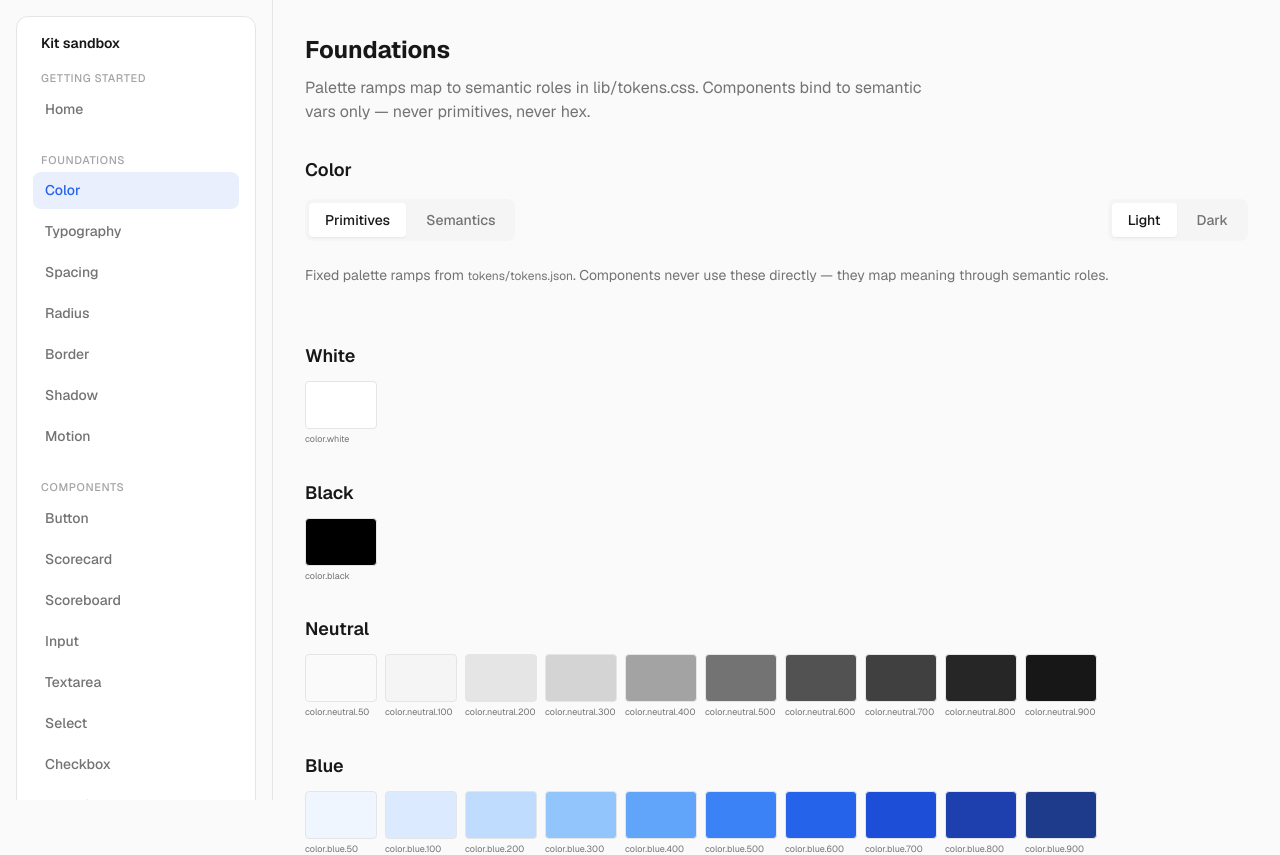
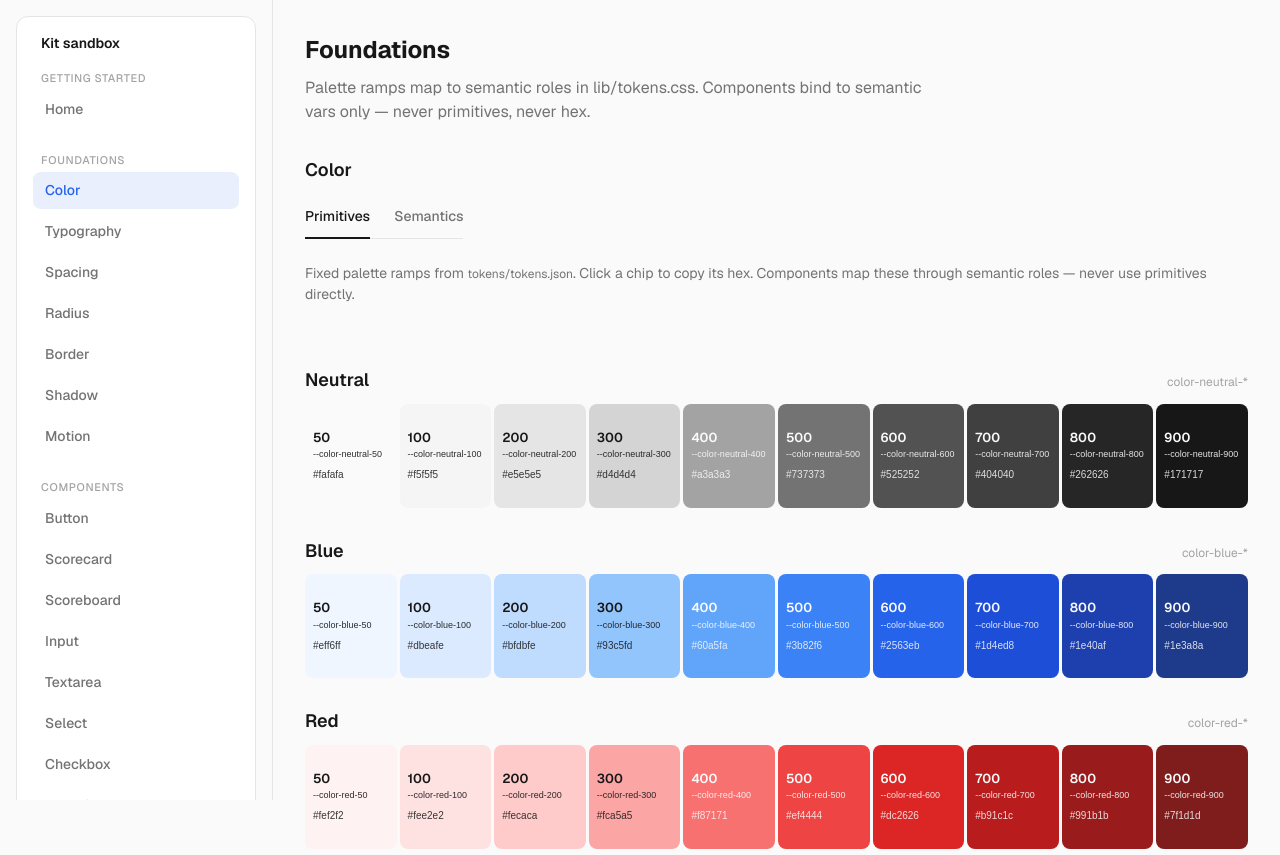
Before and after one commit to borisj74/agentic-ds-kit, a Next.js app: page /foundations in a window 1280 px wide. Shown: the top 855 px of the page. Built offline with nearby package versions, Linux system fonts and the light colour scheme.

Commit message:
Restyle Color foundations with Florence-style primitive chips
Primitives tab shows hue sections with tight chip rows, luminance-based
labels, and click-to-copy hex. Semantics tab uses matching chips. Remove
dark theme toggle from foundations Color UI.

Co-authored-by: borisj74 <borisj74@gmail.com>

```diff
--- a/app/foundations/ColorFoundations.module.css
+++ b/app/foundations/ColorFoundations.module.css
@@ -2,32 +2,23 @@
   margin-bottom: var(--space-12);
 }
 
-.toolbar {
-  display: flex;
-  flex-wrap: wrap;
-  align-items: center;
-  justify-content: space-between;
-  gap: var(--space-4);
+.tabList {
+  display: inline-flex;
+  gap: var(--space-6);
   margin-bottom: var(--space-6);
-}
-
-.tabList {
-  display: flex;
-  gap: var(--space-1);
-  padding: var(--space-1);
-  background-color: var(--surface-muted);
-  border-radius: var(--radius-md);
+  border-bottom: var(--border-width-thin) solid var(--border-faint);
 }
 
 .tab {
-  padding: var(--space-2) var(--space-4);
+  margin-bottom: -1px;
+  padding: var(--space-2) 0 var(--space-3);
   font-family: var(--font-sans);
   font-size: var(--type-size-body-sm);
   font-weight: var(--type-weight-label);
   color: var(--text-secondary);
   background: transparent;
   border: none;
-  border-radius: var(--radius-sm);
+  border-bottom: var(--border-width-medium) solid transparent;
   cursor: pointer;
 }
 
@@ -42,47 +33,11 @@
 
 .tabActive {
   color: var(--text-primary);
-  background-color: var(--surface-card);
-  box-shadow: var(--shadow-sm);
-}
-
-.themeToggle {
-  display: flex;
-  gap: var(--space-1);
-  padding: var(--space-1);
-  background-color: var(--surface-muted);
-  border-radius: var(--radius-md);
-}
-
-.themeBtn {
-  padding: var(--space-2) var(--space-4);
-  font-family: var(--font-sans);
-  font-size: var(--type-size-body-sm);
-  font-weight: var(--type-weight-label);
-  color: var(--text-secondary);
-  background: transparent;
-  border: none;
-  border-radius: var(--radius-sm);
-  cursor: pointer;
-}
-
-.themeBtn:hover {
-  color: var(--text-primary);
-}
-
-.themeBtn:focus-visible {
-  outline: 2px solid var(--border-focus);
-  outline-offset: 2px;
-}
-
-.themeBtnActive {
-  color: var(--text-primary);
-  background-color: var(--surface-card);
-  box-shadow: var(--shadow-sm);
+  border-bottom-color: var(--text-primary);
 }
 
 .lead {
-  margin: 0 0 var(--space-6);
+  margin: 0 0 var(--space-8);
   font-family: var(--font-sans);
   font-size: var(--type-size-body-sm);
   line-height: var(--type-line-body);
@@ -101,38 +56,115 @@
   gap: var(--space-8);
 }
 
-.rampBlock {
+.hueSection {
   display: flex;
   flex-direction: column;
   gap: var(--space-3);
 }
 
-.rampTitle {
+.hueHeader {
+  display: flex;
+  flex-wrap: wrap;
+  align-items: baseline;
+  justify-content: space-between;
+  gap: var(--space-2);
+}
+
+.hueTitle {
   margin: 0;
   font-family: var(--font-sans);
   font-size: var(--type-size-heading);
   font-weight: var(--type-weight-heading);
+  line-height: var(--type-line-heading);
   color: var(--text-primary);
   text-transform: capitalize;
 }
 
-.rampRow {
-  display: flex;
-  flex-wrap: wrap;
-  gap: var(--space-2);
+.huePattern {
+  font-family: var(--font-mono);
+  font-size: 0.75rem;
+  color: var(--text-muted);
 }
 
-.rampSwatch {
+.chipRow {
+  display: flex;
+  flex-wrap: nowrap;
+  gap: 3px;
+  width: 100%;
+  overflow-x: auto;
+}
+
+.chipRowSingle {
+  max-width: 12rem;
+}
+
+.chip {
+  flex: 1 1 0;
+  min-width: 5.5rem;
+  min-height: 6.5rem;
+  padding: var(--space-2) var(--space-2);
+  text-align: left;
+  border: none;
+  border-radius: var(--radius-md);
+  cursor: pointer;
+  transition: transform var(--motion-fast) ease, box-shadow var(--motion-fast) ease;
+}
+
+.chipSingle {
+  flex: 1 1 auto;
+  min-width: 6rem;
+}
+
+.chip:hover {
+  box-shadow: var(--shadow-md);
+  transform: translateY(-1px);
+}
+
+.chip:focus-visible {
+  outline: 2px solid var(--border-focus);
+  outline-offset: 2px;
+}
+
+.chipTextDark {
+  color: var(--text-primary);
+}
+
+.chipTextLight {
+  color: var(--text-inverse);
+}
+
+.chipStep {
+  display: block;
+  font-family: var(--font-sans);
+  font-size: 0.8125rem;
+  font-weight: var(--type-weight-heading);
+  line-height: 1.2;
+}
+
+.chipVar {
+  display: block;
+  margin-top: var(--space-1);
+  font-family: var(--font-mono);
+  font-size: 0.5625rem;
+  line-height: 1.3;
+  opacity: 0.9;
+  word-break: break-all;
+}
+
+.chipHex {
+  display: block;
+  margin-top: auto;
+  padding-top: var(--space-2);
+  font-family: var(--font-mono);
+  font-size: 0.625rem;
+  line-height: 1.2;
+  opacity: 0.85;
+}
+
+.semanticChip {
+  min-height: 5.5rem;
   display: flex;
   flex-direction: column;
-  gap: var(--space-1);
-  width: 4.5rem;
-}
-
-.rampColor {
-  height: 3rem;
-  border: var(--border-width-thin) solid var(--border-faint);
-  border-radius: var(--radius-sm);
 }
 
 .group {
@@ -151,39 +183,19 @@
   color: var(--text-secondary);
 }
 
-.swatches {
+.semanticChipRow {
   display: grid;
-  grid-template-columns: repeat(auto-fill, minmax(7.5rem, 1fr));
-  gap: var(--space-3);
+  grid-template-columns: repeat(auto-fill, minmax(8.5rem, 1fr));
+  gap: var(--space-2);
 }
 
-.swatch {
-  display: flex;
-  flex-direction: column;
-  gap: var(--space-1);
+@media (max-width: 767px) {
+  .chipRow {
+    flex-wrap: wrap;
+  }
+
+  .chip {
+    flex: 1 1 calc(20% - 3px);
+    min-width: 4.5rem;
+  }
 }
-
-.swatchColor {
-  height: 3.5rem;
-  border: var(--border-width-thin) solid var(--border-faint);
-  border-radius: var(--radius-md);
-}
-
-.swatchLabel {
-  font-family: var(--font-mono);
-  font-size: 0.625rem;
-  color: var(--text-primary);
-}
-
-.varName {
-  font-family: var(--font-mono);
-  font-size: 0.5625rem;
-  color: var(--text-muted);
-}
-
-.tokenName {
-  font-family: var(--font-mono);
-  font-size: 0.5625rem;
-  color: var(--text-secondary);
-  word-break: break-all;
-}
--- a/app/foundations/ColorFoundations.tsx
+++ b/app/foundations/ColorFoundations.tsx
@@ -1,19 +1,29 @@
 "use client";
 
-import { useEffect, useState } from "react";
+import { useCallback, useEffect, useRef, useState } from "react";
+import {
+  getPrimitiveHex,
+  labelToneOnHex,
+  primitiveCssVar,
+  primitiveTokenPattern,
+  rgbStringToHex,
+} from "./color-utils";
 import styles from "./ColorFoundations.module.css";
 
-type Theme = "light" | "dark";
 type ColorTab = "primitives" | "semantics";
 
-const PRIMITIVE_RAMPS = [
-  { hue: "white", steps: ["white"] as const, single: true },
-  { hue: "black", steps: ["black"] as const, single: true },
+const PRIMITIVE_RAMPS: {
+  hue: string;
+  steps: readonly string[];
+  single?: boolean;
+}[] = [
   { hue: "neutral", steps: ["50", "100", "200", "300", "400", "500", "600", "700", "800", "900"] as const },
   { hue: "blue", steps: ["50", "100", "200", "300", "400", "500", "600", "700", "800", "900"] as const },
   { hue: "red", steps: ["50", "100", "200", "300", "400", "500", "600", "700", "800", "900"] as const },
   { hue: "green", steps: ["50", "100", "200", "300", "400", "500", "600", "700", "800", "900"] as const },
   { hue: "amber", steps: ["50", "100", "200", "300", "400", "500", "600", "700", "800", "900"] as const },
+  { hue: "white", steps: ["white"], single: true },
+  { hue: "black", steps: ["black"], single: true },
 ];
 
 const SEMANTIC_GROUPS: { title: string; tokens: { name: string; var: string }[] }[] = [
@@ -102,32 +112,99 @@ const SEMANTIC_GROUPS: { title: string; tokens: { name: string; var: string }[]
   },
 ];
 
-function primitiveVar(hue: string, step: string, single?: boolean) {
-  return single ? `var(--color-${hue})` : `var(--color-${hue}-${step})`;
+function useCopyHex() {
+  const [copiedId, setCopiedId] = useState<string | null>(null);
+
+  const copyHex = useCallback(async (hex: string, id: string) => {
+    try {
+      await navigator.clipboard.writeText(hex);
+      setCopiedId(id);
+      window.setTimeout(() => setCopiedId(null), 1400);
+    } catch {
+      /* clipboard unavailable */
+    }
+  }, []);
+
+  return { copiedId, copyHex };
 }
 
-function primitiveLabel(hue: string, step: string, single?: boolean) {
-  return single ? `color.${hue}` : `color.${hue}.${step}`;
+interface PrimitiveChipProps {
+  id: string;
+  hue: string;
+  step: string;
+  single?: boolean;
+  copiedId: string | null;
+  onCopy: (hex: string, id: string) => void;
+}
+
+function PrimitiveChip({ id, hue, step, single, copiedId, onCopy }: PrimitiveChipProps) {
+  const hex = getPrimitiveHex(hue, single ? undefined : step);
+  const cssVar = primitiveCssVar(hue, single ? undefined : step);
+  const label = single ? hue : step;
+  const tone = labelToneOnHex(hex);
+  const copied = copiedId === id;
+
+  return (
+    <button
+      type="button"
+      className={`${styles.chip} ${styles[`chipText${tone === "light" ? "Light" : "Dark"}`]} ${single ? styles.chipSingle : ""}`}
+      style={{ backgroundColor: `var(${cssVar})` }}
+      onClick={() => onCopy(hex, id)}
+      aria-label={`Copy ${hex}`}
+    >
+      <span className={styles.chipStep}>{label}</span>
+      <span className={styles.chipVar}>{cssVar}</span>
+      <span className={styles.chipHex}>{copied ? "Copied ✓" : hex}</span>
+    </button>
+  );
+}
+
+interface SemanticChipProps {
+  id: string;
+  name: string;
+  cssVar: string;
+  copiedId: string | null;
+  onCopy: (hex: string, id: string) => void;
+}
+
+function SemanticChip({ id, name, cssVar, copiedId, onCopy }: SemanticChipProps) {
+  const ref = useRef<HTMLButtonElement>(null);
+  const [hex, setHex] = useState("");
+  const [tone, setTone] = useState<"light" | "dark">("dark");
+
+  useEffect(() => {
+    const el = ref.current;
+    if (!el) return;
+    const bg = getComputedStyle(el).backgroundColor;
+    const resolved = rgbStringToHex(bg);
+    setHex(resolved);
+    if (resolved.startsWith("#")) setTone(labelToneOnHex(resolved));
+  }, []);
+
+  const copied = copiedId === id;
+
+  return (
+    <button
+      ref={ref}
+      type="button"
+      className={`${styles.chip} ${styles.semanticChip} ${styles[`chipText${tone === "light" ? "Light" : "Dark"}`]}`}
+      style={{ backgroundColor: `var(${cssVar})` }}
+      onClick={() => hex && onCopy(hex, id)}
+      aria-label={`Copy ${name}`}
+    >
+      <span className={styles.chipStep}>{name}</span>
+      <span className={styles.chipVar}>{cssVar}</span>
+      <span className={styles.chipHex}>{copied ? "Copied ✓" : hex || "…"}</span>
+    </button>
+  );
 }
 
 export function ColorFoundations() {
   const [tab, setTab] = useState<ColorTab>("primitives");
-  const [theme, setTheme] = useState<Theme>("light");
-
-  useEffect(() => {
-    if (theme === "dark") {
-      document.documentElement.setAttribute("data-theme", "dark");
-    } else {
-      document.documentElement.removeAttribute("data-theme");
-    }
-    return () => {
-      document.documentElement.removeAttribute("data-theme");
-    };
-  }, [theme]);
+  const { copiedId, copyHex } = useCopyHex();
 
   return (
     <section className={styles.colorSection}>
-      <div className={styles.toolbar}>
       <div className={styles.tabList} role="tablist" aria-label="Color foundation views">
         <button
           type="button"
@@ -148,68 +225,56 @@ export function ColorFoundations() {
           Semantics
         </button>
       </div>
-        <div className={styles.themeToggle} role="group" aria-label="Theme">
-          <button
-            type="button"
-            className={`${styles.themeBtn} ${theme === "light" ? styles.themeBtnActive : ""}`}
-            onClick={() => setTheme("light")}
-          >
-            Light
-          </button>
-          <button
-            type="button"
-            className={`${styles.themeBtn} ${theme === "dark" ? styles.themeBtnActive : ""}`}
-            onClick={() => setTheme("dark")}
-          >
-            Dark
-          </button>
-        </div>
-      </div>
 
       {tab === "primitives" ? (
-        <div className={styles.primitives}>
+        <div className={styles.primitives} role="tabpanel">
           <p className={styles.lead}>
-            Fixed palette ramps from <code>tokens/tokens.json</code>. Components never use these
-            directly — they map meaning through semantic roles.
+            Fixed palette ramps from <code>tokens/tokens.json</code>. Click a chip to copy its hex.
+            Components map these through semantic roles — never use primitives directly.
           </p>
           {PRIMITIVE_RAMPS.map((ramp) => (
-            <div key={ramp.hue} className={styles.rampBlock}>
-              <h3 className={styles.rampTitle}>{ramp.hue}</h3>
-              <div className={styles.rampRow}>
-                {ramp.steps.map((step) => (
-                  <div key={step} className={styles.rampSwatch}>
-                    <div
-                      className={styles.rampColor}
-                      style={{ backgroundColor: primitiveVar(ramp.hue, step, ramp.single) }}
+            <div key={ramp.hue} className={styles.hueSection}>
+              <div className={styles.hueHeader}>
+                <h3 className={styles.hueTitle}>{ramp.hue}</h3>
+                <code className={styles.huePattern}>{primitiveTokenPattern(ramp.hue, ramp.single)}</code>
+              </div>
+              <div className={`${styles.chipRow} ${ramp.single ? styles.chipRowSingle : ""}`}>
+                {ramp.steps.map((step) => {
+                  const chipId = `${ramp.hue}-${step}`;
+                  return (
+                    <PrimitiveChip
+                      key={chipId}
+                      id={chipId}
+                      hue={ramp.hue}
+                      step={step}
+                      single={ramp.single}
+                      copiedId={copiedId}
+                      onCopy={copyHex}
                     />
-                    <code className={styles.tokenName}>
-                      {primitiveLabel(ramp.hue, step, ramp.single)}
-                    </code>
-                  </div>
-                ))}
+                  );
+                })}
               </div>
             </div>
           ))}
         </div>
       ) : (
-        <div className={styles.semantics}>
+        <div className={styles.semantics} role="tabpanel">
           <p className={styles.lead}>
-            Semantic roles remapped per theme via <code>data-theme</code>. Same CSS variable names
-            in light and dark — only values change.
+            Semantic roles from <code>lib/tokens.css</code>. Click a chip to copy its resolved hex.
           </p>
           {SEMANTIC_GROUPS.map((group) => (
             <div key={group.title} className={styles.group}>
               <h3 className={styles.groupTitle}>{group.title}</h3>
-              <div className={styles.swatches}>
+              <div className={styles.semanticChipRow}>
                 {group.tokens.map((token) => (
-                  <div key={token.var} className={styles.swatch}>
-                    <div
-                      className={styles.swatchColor}
-                      style={{ backgroundColor: `var(${token.var})` }}
+                  <SemanticChip
+                    key={token.var}
+                    id={token.var}
+                    name={token.name}
+                    cssVar={token.var}
+                    copiedId={copiedId}
+                    onCopy={copyHex}
                   />
-                    <span className={styles.swatchLabel}>{token.name}</span>
-                    <code className={styles.varName}>{token.var}</code>
-                  </div>
                 ))}
               </div>
             </div>
--- /dev/null
+++ b/app/foundations/color-utils.ts
@@ -0,0 +1,50 @@
+import tokens from "@/tokens/tokens.json";
+
+type PrimitiveColors = typeof tokens.primitive.color;
+
+export function getPrimitiveHex(hue: string, step?: string): string {
+  const colors = tokens.primitive.color as PrimitiveColors;
+  const entry = colors[hue as keyof PrimitiveColors];
+  if (typeof entry === "string") return entry;
+  if (step && entry && typeof entry === "object") {
+    return entry[step as keyof typeof entry];
+  }
+  throw new Error(`Unknown primitive: ${hue}${step ? `.${step}` : ""}`);
+}
+
+export function primitiveCssVar(hue: string, step?: string): string {
+  return step ? `--color-${hue}-${step}` : `--color-${hue}`;
+}
+
+export function primitiveTokenPattern(hue: string, single?: boolean): string {
+  return single ? `color-${hue}` : `color-${hue}-*`;
+}
+
+export function rgbStringToHex(rgb: string): string {
+  const match = rgb.match(/rgba?\((\d+),\s*(\d+),\s*(\d+)/);
+  if (!match) return rgb;
+  const [, r, g, b] = match;
+  return (
+    "#" +
+    [r, g, b]
+      .map((n) => Number(n).toString(16).padStart(2, "0"))
+      .join("")
+  );
+}
+
+/** WCAG relative luminance — pick light or dark label text on a solid hex swatch. */
+export function labelToneOnHex(hex: string): "light" | "dark" {
+  const normalized = hex.replace("#", "");
+  const value = Number.parseInt(normalized, 16);
+  const r = (value >> 16) & 255;
+  const g = (value >> 8) & 255;
+  const b = value & 255;
+
+  const channel = (c: number) => {
+    const s = c / 255;
+    return s <= 0.03928 ? s / 12.92 : ((s + 0.055) / 1.055) ** 2.4;
+  };
+
+  const luminance = 0.2126 * channel(r) + 0.7152 * channel(g) + 0.0722 * channel(b);
+  return luminance > 0.45 ? "dark" : "light";
+}
```
Lines whose indentation alone changed are shown as unchanged.
